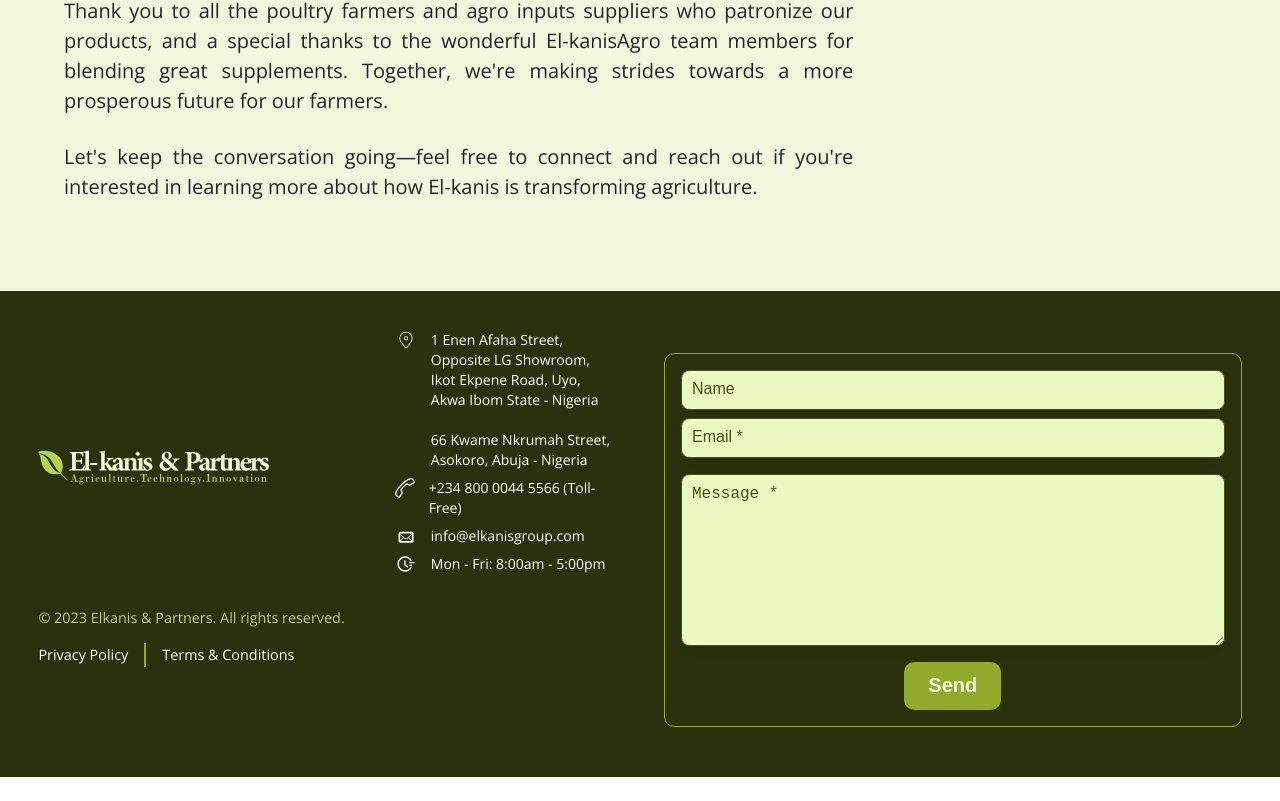
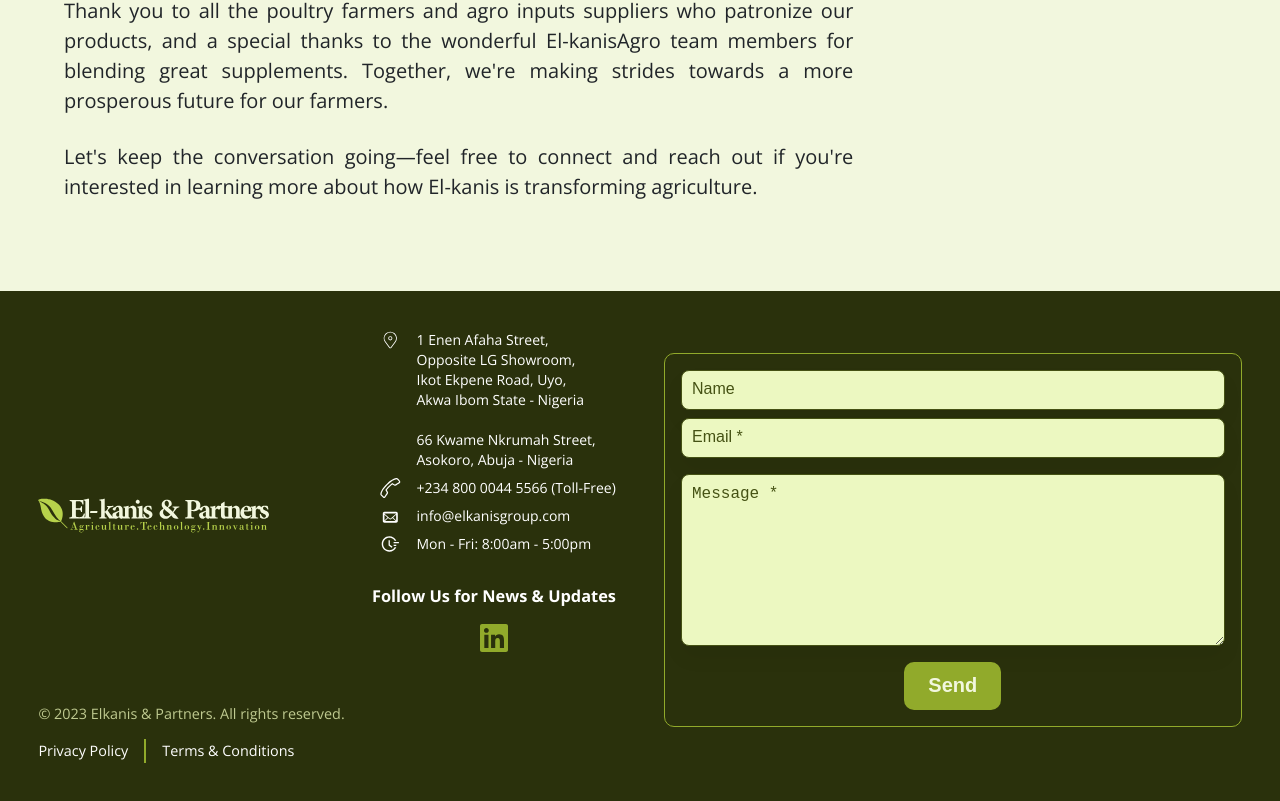
Before and after one commit to AbayomiOlaoye/elkanis_official_website, a React (Create React App) app: page /blogs in a window 1280 px wide. Shown: the part 2356-3157 px from the top of the page. Before the commit the page ends 3133 px from the top, so only its background shows below. Built offline with nearby package versions, Linux system fonts and the light colour scheme.

Commit message:
Update Footer.js and about.css
Add LinkedIn icon and link to the footer for social media presence.
Adjust styling in about.css to properly display the LinkedIn icon.

```diff
--- a/src/components/Nav/Footer.js
+++ b/src/components/Nav/Footer.js
@@ -1,6 +1,7 @@
 /* eslint-disable import/no-extraneous-dependencies */
 import React, { useState, useEffect } from 'react';
 import { Link } from 'react-router-dom';
+import { FaLinkedin } from 'react-icons/fa';
 import { AiOutlineFieldTime } from 'react-icons/ai';
 import { TiMail } from 'react-icons/ti';
 import { CiLocationOn } from 'react-icons/ci';
@@ -103,6 +104,18 @@ const Footer = () => {
                 Mon - Fri: 8:00am - 5:00pm
               </p>
             </div>
+            <div className="socials">
+              <h3 className="socials--title">Follow Us for News & Updates</h3>
+              <a
+                href="https://www.linkedin.com/company/elkanis-and-partners/"
+                target="_blank"
+                rel="noreferrer"
+                title="Follow us on LinkedIn"
+                className="socials--link"
+              >
+                <FaLinkedin className="linkedin" />
+              </a>
+            </div>
           </small>
         </div>
         <div className="privacy flex column a-i-c desktop">
--- a/src/components/sections/css/about.css
+++ b/src/components/sections/css/about.css
@@ -1326,6 +1326,17 @@ article.drive--us.g--32.d-flex {
     grid-column-gap: 3rem;
   }
 
+  .socials {
+    margin-top: 1.5rem;
+  }
+
+  .linkedin {
+    font-size: 2rem;
+    color: var(--primary--01);
+    margin: 1rem auto;
+    display: block;
+  }
+
   .privacy--text {
     color: #bfca90;
   }
--- a/src/components/sections/css/sections.css
+++ b/src/components/sections/css/sections.css
@@ -473,7 +473,8 @@ textarea.contact__form--input {
 .linkedin {
   font-size: 2rem;
   color: var(--primary--01);
-  margin: 1rem 0;
+  margin: 1rem auto;
+  display: block;
 }
 
 /* Projects */
```
